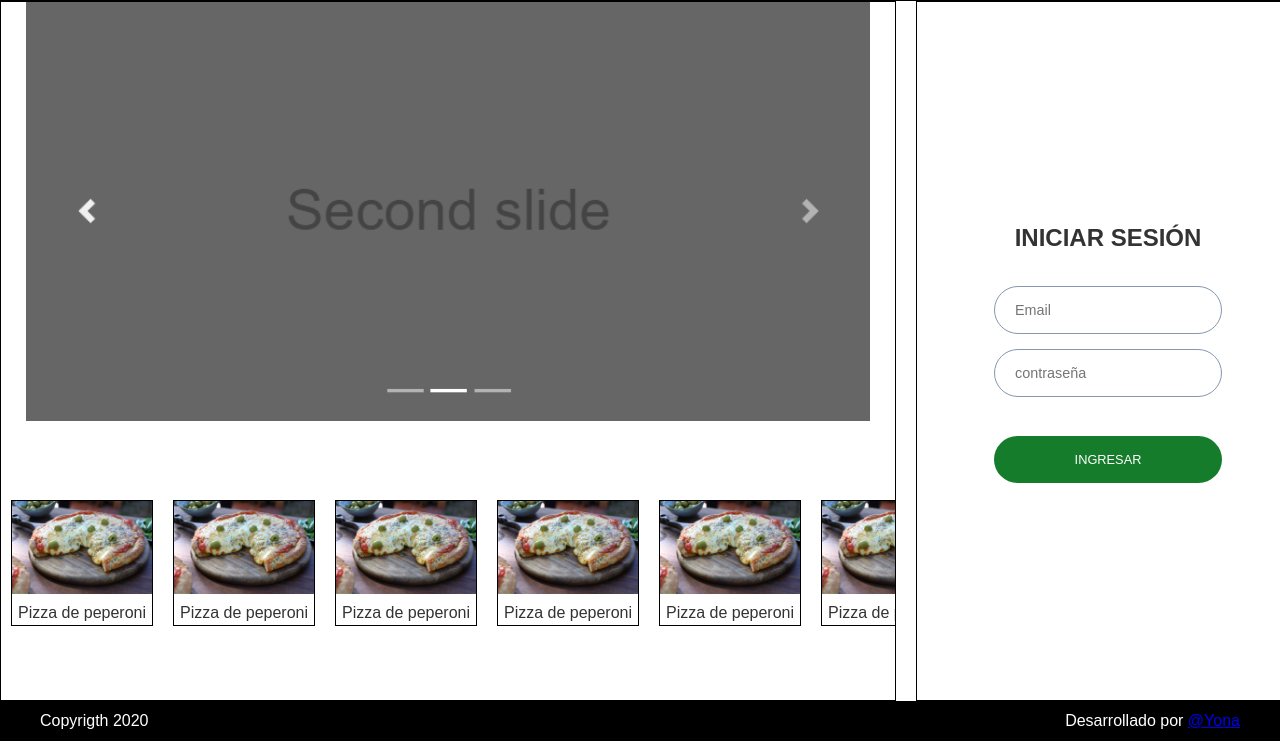
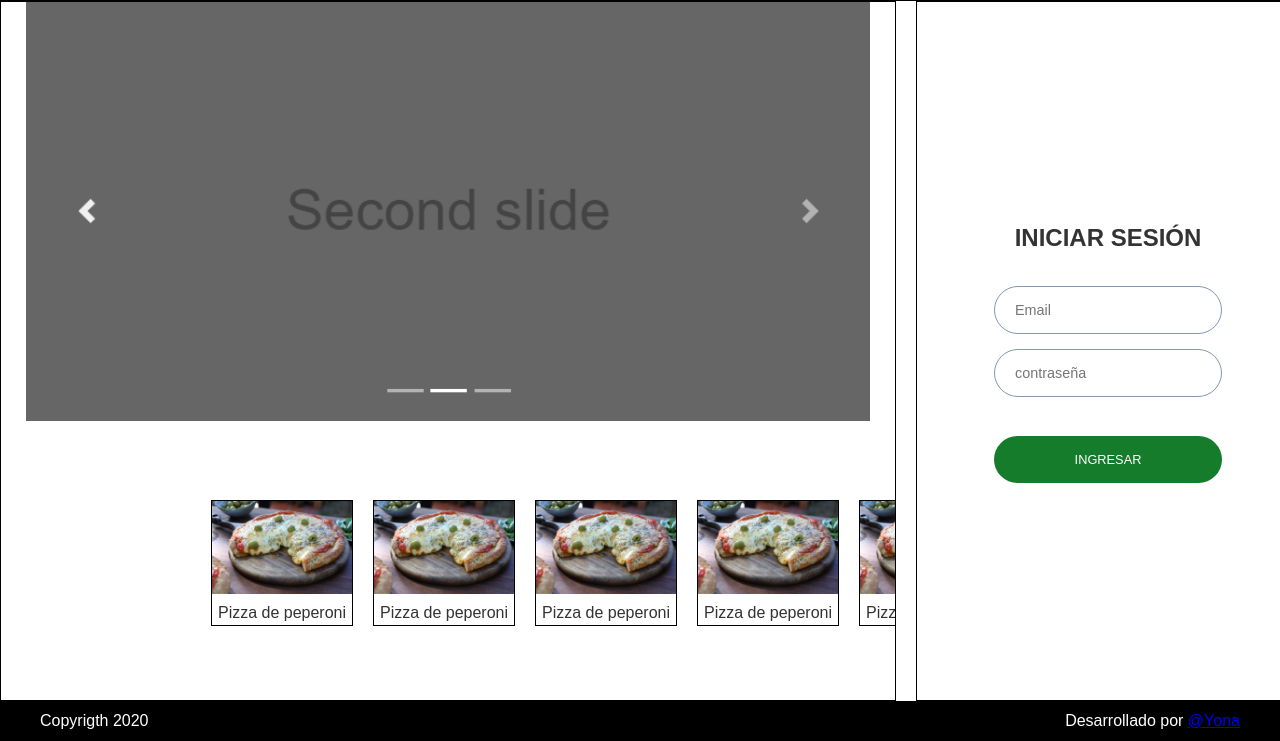
Before and after one commit to YonaBordon/TP-Digitalers, a plain HTML site: page index.html in a window 1280 px wide. Shown: the part 59-800 px from the top of the page. Drawn offline with Linux system fonts and the light colour scheme.

Commit message:
scroll bar and pizza list

```diff
--- a/css/styles.css
+++ b/css/styles.css
@@ -92,6 +92,7 @@ section {
 .pizzas-list {
 	display: flex;
 	justify-content: space-evenly;
+	padding-left: 200px;
 	overflow-y: hidden;
 	overflow-x: scroll;
 }
@@ -122,7 +123,7 @@ form {
 }
 
 .form-container h2 {
-	margin-bottom: 30px;
+	padding-bottom: 30px;
 }
 
 input {
@@ -177,9 +178,28 @@ footer {
 	padding: 50px;
 }
 
+/* SOBRE NOSOTROS */
+
 .about-us img {
 	width: 400px;
 	height: 400px;
 	border-radius: 50%;
 	margin-right: 50px;
 }
+
+/* SCROLLBAR */
+::-webkit-scrollbar {
+	height: 5px !important;
+}
+
+::-webkit-scrollbar-track {
+	background: #f1f1f1;
+}
+
+::-webkit-scrollbar-thumb {
+	background: #888;
+}
+
+::-webkit-scrollbar-thumb:hover {
+	background: #555;
+}
```
